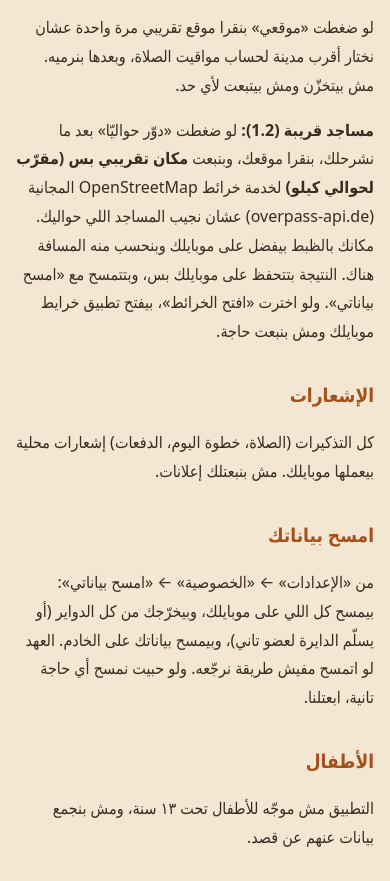
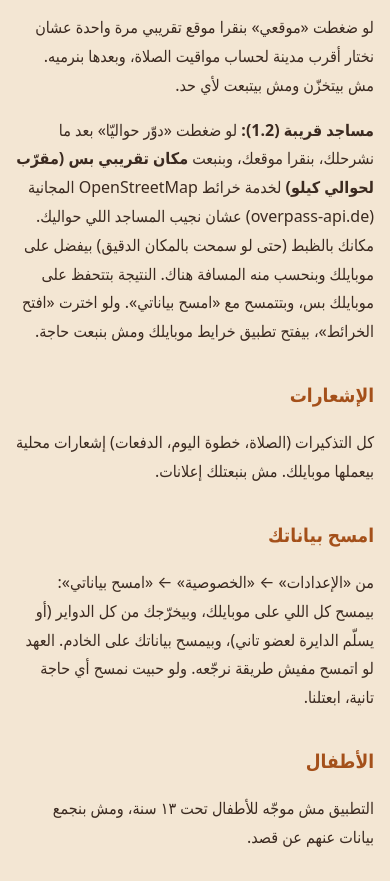
Before and after one commit to mohamedmagdy97/ramadan-privacy, a plain HTML site: page index.html in a window 390 px wide. Shown: the part 2054-2935 px from the top of the page. Drawn offline with Linux system fonts and the light colour scheme.

Commit message:
privacy: precise location stays on the phone (nearby mosques)
Co-Authored-By: Claude Opus 5.5 <noreply@anthropic.com>
Claude-Session: https://claude.ai/code/session_01XR2DGUfwqKyqhr36RdmSun

```diff
--- a/index.html
+++ b/index.html
@@ -60,7 +60,7 @@
   <p>لو ضغطت «موقعي» بنقرا موقع تقريبي مرة واحدة عشان نختار أقرب مدينة لحساب مواقيت الصلاة، وبعدها بنرميه. مش بيتخزّن ومش بيتبعت لأي حد.</p>
   <p><strong>مساجد قريبة (1.2):</strong> لو ضغطت «دوّر حواليّا» بعد ما نشرحلك، بنقرا موقعك، وبنبعت <strong>مكان تقريبي بس (مقرّب لحوالي كيلو)</strong>
   لخدمة خرائط <span class="ltr">OpenStreetMap</span> المجانية (<span class="ltr">overpass-api.de</span>) عشان نجيب المساجد اللي حواليك. مكانك بالظبط
-  بيفضل على موبايلك وبنحسب منه المسافة هناك. النتيجة بتتحفظ على موبايلك بس، وبتتمسح مع «امسح بياناتي». ولو اخترت «افتح الخرائط»، بيفتح تطبيق خرايط موبايلك ومش بنبعت حاجة.</p>
+  (حتى لو سمحت بالمكان الدقيق) بيفضل على موبايلك وبنحسب منه المسافة هناك. النتيجة بتتحفظ على موبايلك بس، وبتتمسح مع «امسح بياناتي». ولو اخترت «افتح الخرائط»، بيفتح تطبيق خرايط موبايلك ومش بنبعت حاجة.</p>
 
   <h2>الإشعارات</h2>
   <p>كل التذكيرات (الصلاة، خطوة اليوم، الدفعات) إشعارات محلية بيعملها موبايلك. مش بنبعتلك إعلانات.</p>
```
